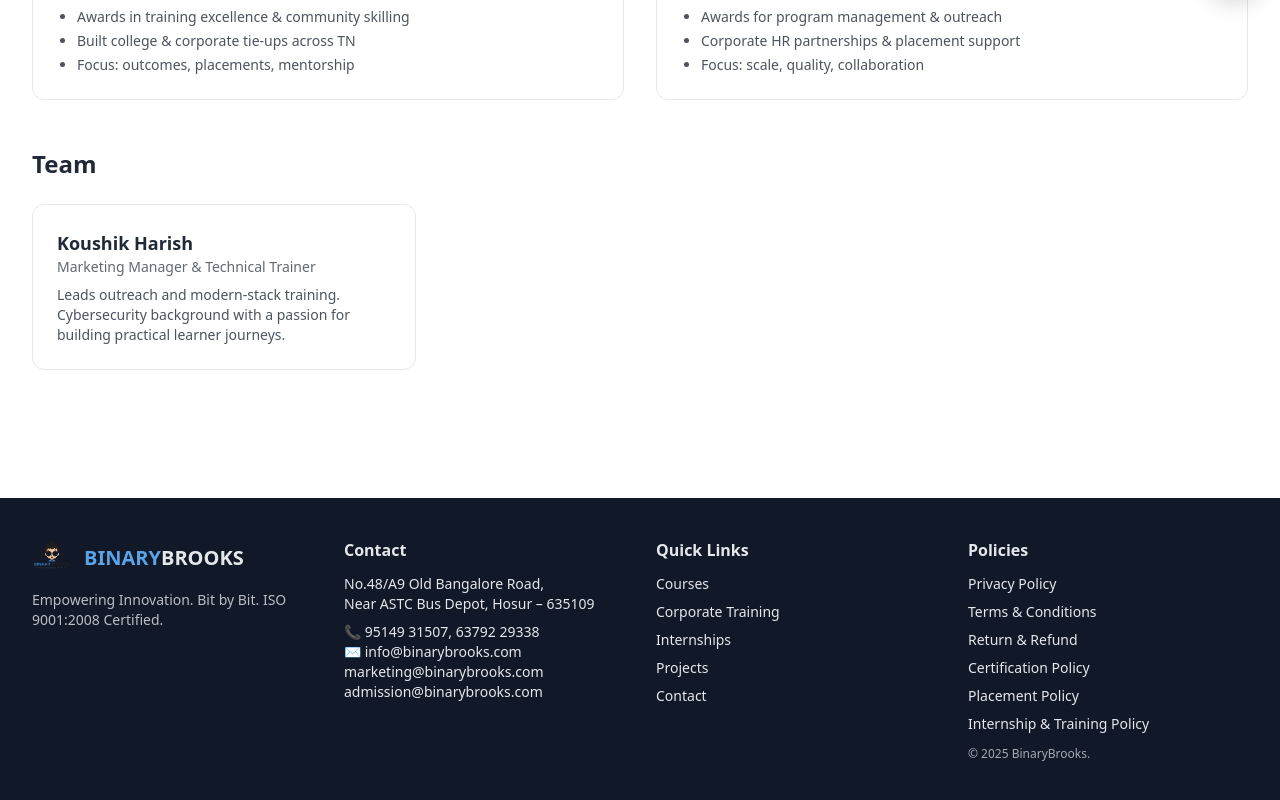
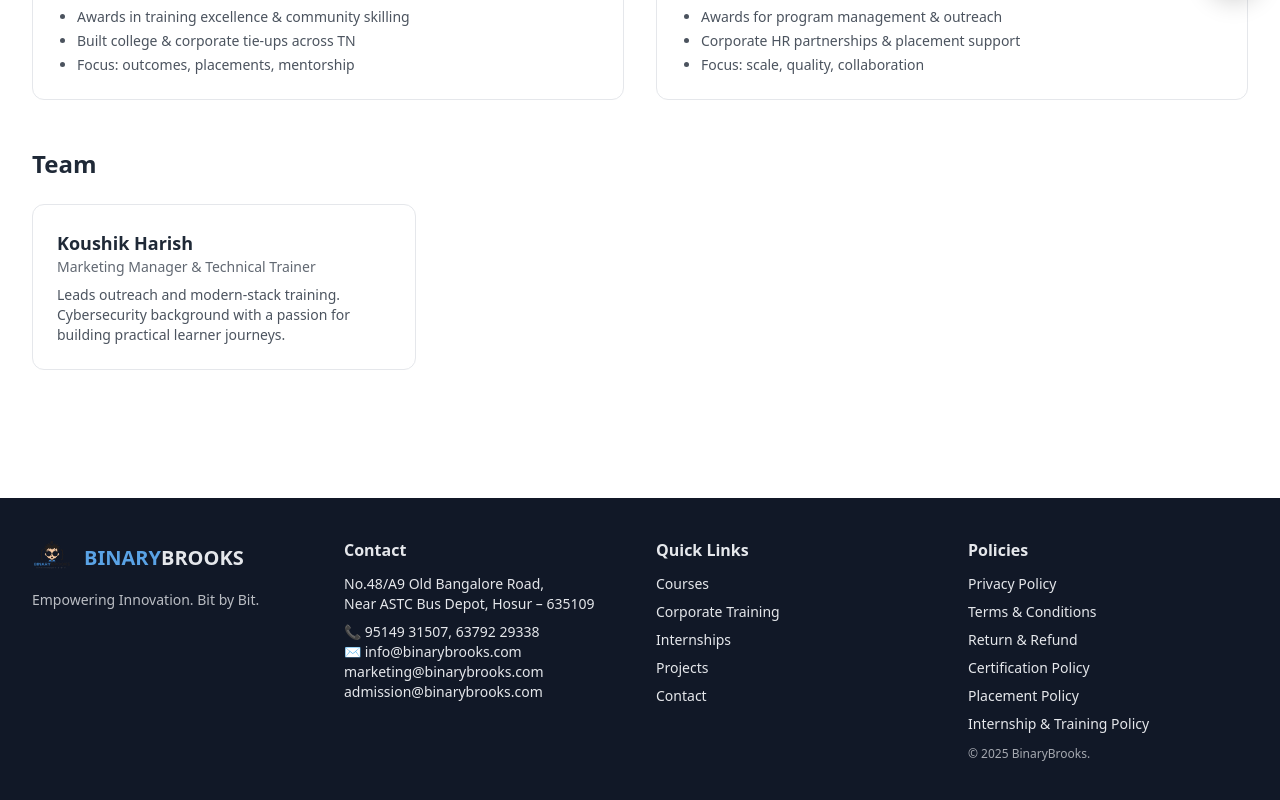
Before and after one commit to BinaryBrooks/binarybrooks-site-v2, a plain HTML site: page about.html in a window 1280 px wide. Shown: the part 790-1590 px from the top of the page. Drawn offline with nearby package versions, Linux system fonts and the light colour scheme.

Commit message:
Update about.html

```diff
--- a/about.html
+++ b/about.html
@@ -174,7 +174,7 @@
         <img src="assets/logo.png" class="h-10 w-10" alt="logo">
         <div class="font-extrabold text-xl"><span class="text-primary">BINARY</span>BROOKS</div>
       </div>
-      <p class="mt-3 text-sm opacity-80">Empowering Innovation. Bit by Bit. ISO 9001:2008 Certified.</p>
+      <p class="mt-3 text-sm opacity-80">Empowering Innovation. Bit by Bit.</p>
     </div>
     <div>
       <h4 class="font-bold mb-3">Contact</h4>
```
